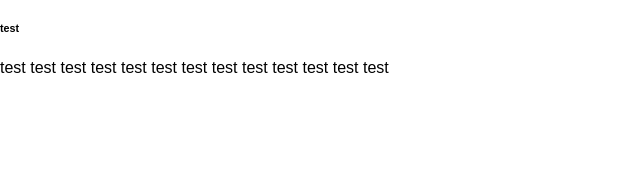
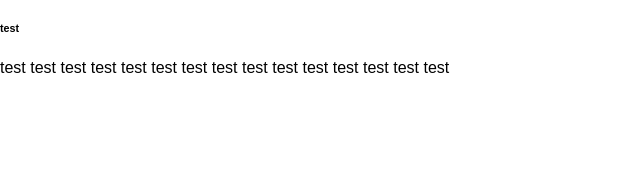
Before and after one commit to yromanchak/js-calculator-ui, a website built with webpack: page src/index.html in a window 1280 px wide. Shown: the part 229-403 px from the top of the page, 0-640 px from the left. Built offline with nearby package versions, Linux system fonts and the light colour scheme.

Commit message:
added h22

```diff
--- a/src/index.html
+++ b/src/index.html
@@ -29,6 +29,8 @@
     <h18>test</h18>
     <h19>test</h19>
     <h20>test</h20>
+    <h21>test</h21>
+    <h22>test</h22>
     <div class="calculator">
       <div class="calculator__head">
         <div data-previous-operand class="previous-operand"></div>
```
